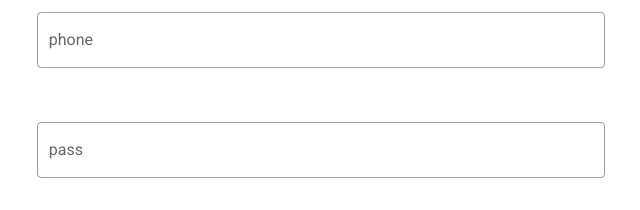
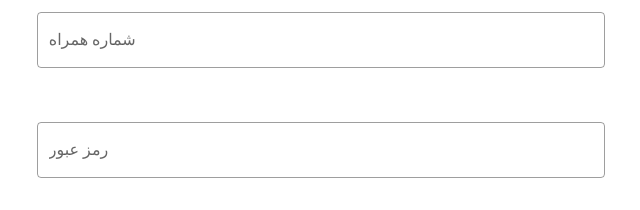
Before and after one commit to NaserAhadi/register-login-system, a Vue app: page / in a window 1280 px wide. Shown: the top 210 px of the page, without its empty margins (319-959 px from the left). Built offline with nearby package versions, Linux system fonts and the light colour scheme.

Commit message:
feat: use language resource in login

```diff
--- a/src/components/Login/Login.vue
+++ b/src/components/Login/Login.vue
@@ -3,19 +3,19 @@
         <v-row class="d-flex flex-column align-center">
             <v-col cols="6">
                 <v-text-field
-                    label="phone"
+                    :label="persianLanguageResource.phoneNumber"
                     outlined
                 ></v-text-field>
             </v-col>
             <v-col cols="6">
                 <v-text-field
-                    label="pass"
+                    :label="persianLanguageResource.password"
                     outlined
                 ></v-text-field>
             </v-col>
             <v-col cols="6">
                 <v-btn>
-                    ورود
+                    {{persianLanguageResource.login}}
                 </v-btn>
             </v-col>
         </v-row>
@@ -23,8 +23,14 @@
 </template>
 
 <script>
+    import persianLanguageResource from '@/lang/fa-IR.js'
     export default {
         name: 'Login',
+        data(){
+            return {
+                persianLanguageResource
+            }
+        }
     }
 </script>
 
```
